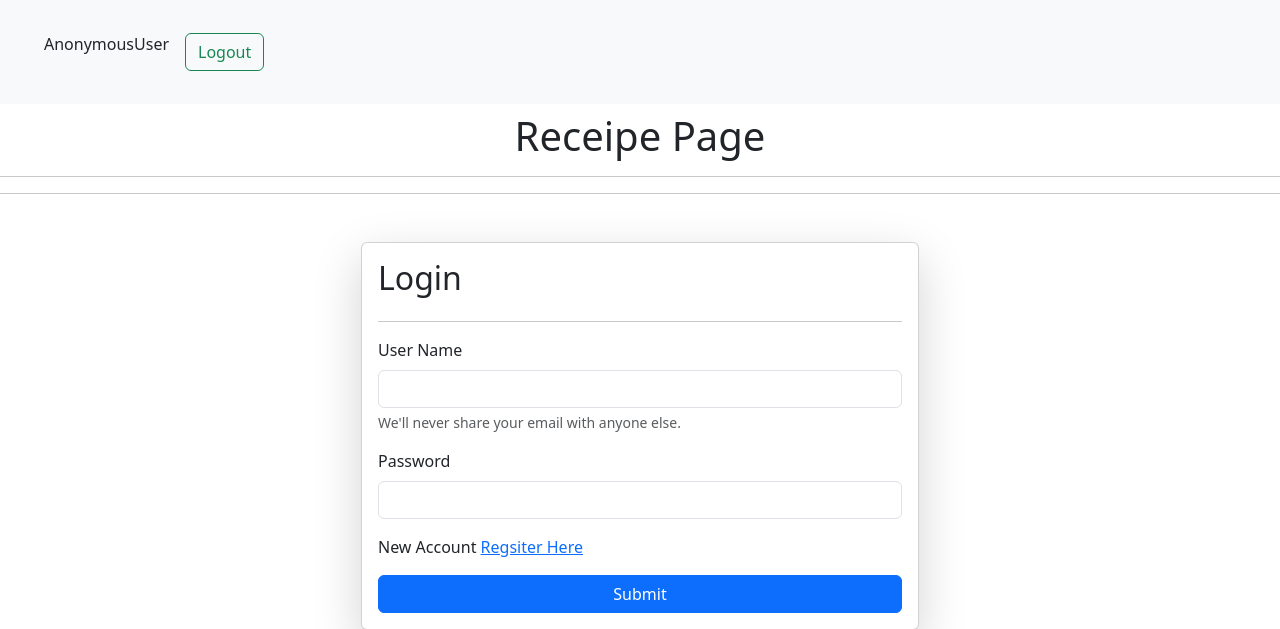
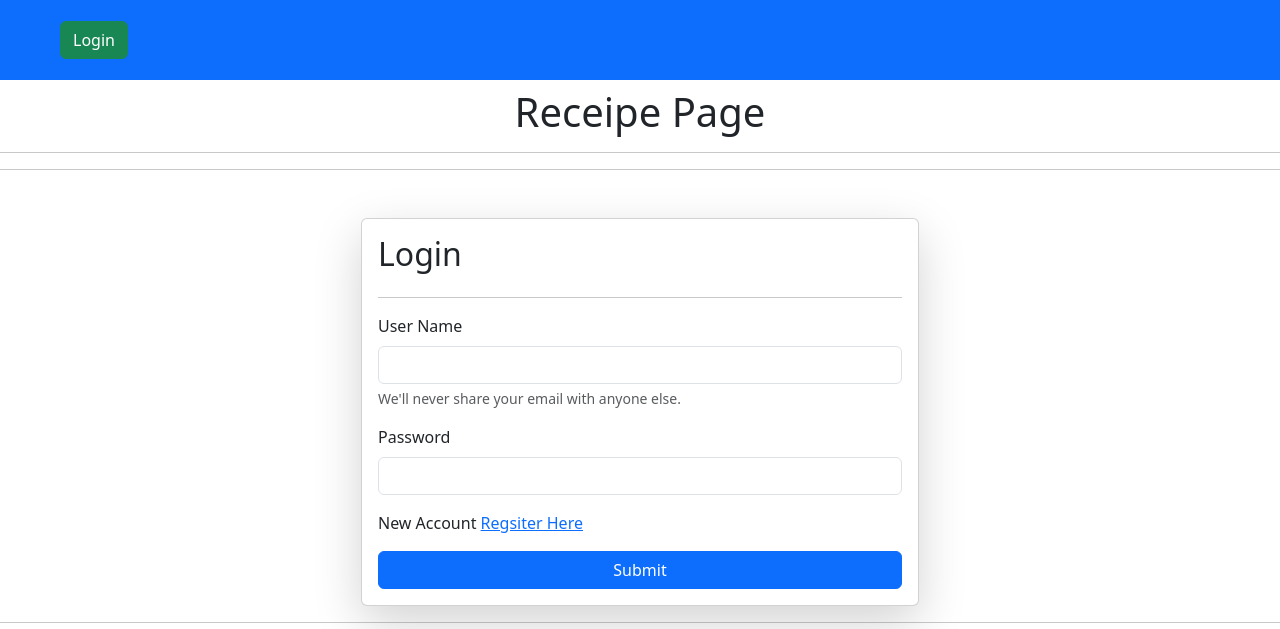
Before and after one commit to Desi-Saitama/Django-projects, a Django app: page /login/ in a window 1280 px wide. Shown: the top 629 px of the page. Run offline with Django 5.2, Linux system fonts and the light colour scheme.

Commit message:
Unauthorised Accessed Stoped

```diff
--- a/core/core/settings.py
+++ b/core/core/settings.py
@@ -137,3 +137,4 @@ MEDIA_URL = '/media/'
 # https://docs.djangoproject.com/en/5.0/ref/settings/#default-auto-field
 
 DEFAULT_AUTO_FIELD = 'django.db.models.BigAutoField'
+LOGIN_URL = '/login/'
--- a/core/vege/templates/base.html
+++ b/core/vege/templates/base.html
@@ -7,12 +7,18 @@
     <title>Receipe</title>
 </head>
 <body>
-    <nav class="navbar p-3 bg-body-tertiary">
+    <nav class="navbar p-3 bg-primary">
         <form class="container-fluid justify-content-start">
             <div class="mb-3 p-3">
+                {%if request.user.is_authenticated%}
                 <label for="exampleInputEmail1" class="floatingInputValue">{{request.user}}</label>
+                {%endif%}
                 </div>
-            <a href="/logout" class="btn btn-outline-success me-2" type="button">Logout</a>
+                {%if request.user.is_authenticated%}
+            <a href="/logout" class="btn btn-success me-2" type="button">Logout</a>
+                {% else %}
+            <a href="/login" class="btn btn-success me-2" type="button">Login</a>
+                {%endif%}
         </form>
       </nav>
     <center>
--- a/core/vege/views.py
+++ b/core/vege/views.py
@@ -4,8 +4,10 @@ from django.http import HttpResponse
 from django.contrib.auth.models import User
 from django.contrib import messages
 from django.contrib.auth import authenticate, login, logout
+from django.contrib.auth.decorators import login_required
 
 # Create your views here.
+@login_required()
 def receipes(request):
     if request.method == "POST":
         data = request.POST
```
Also changed, not shown: core/db.sqlite3, 1 other file.
